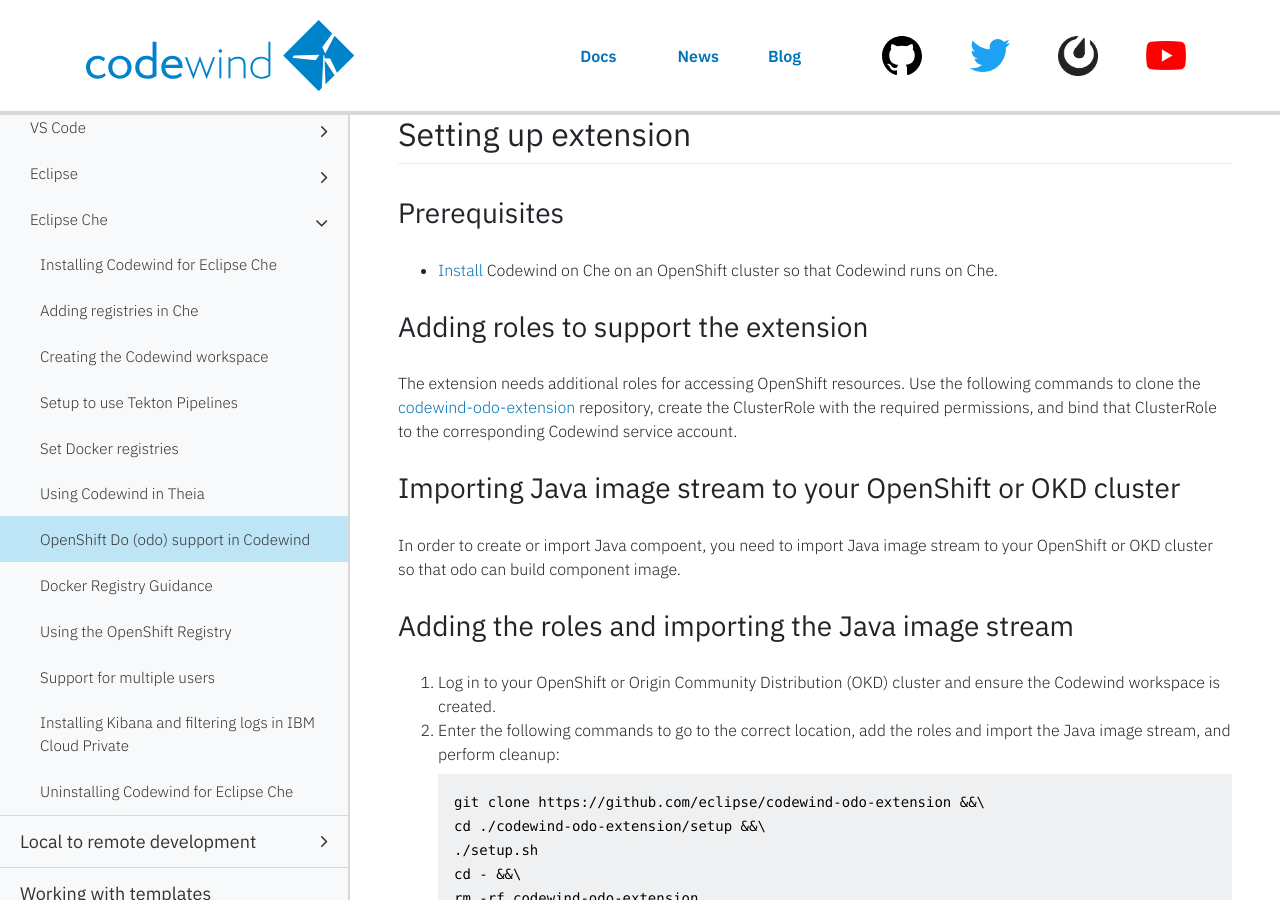
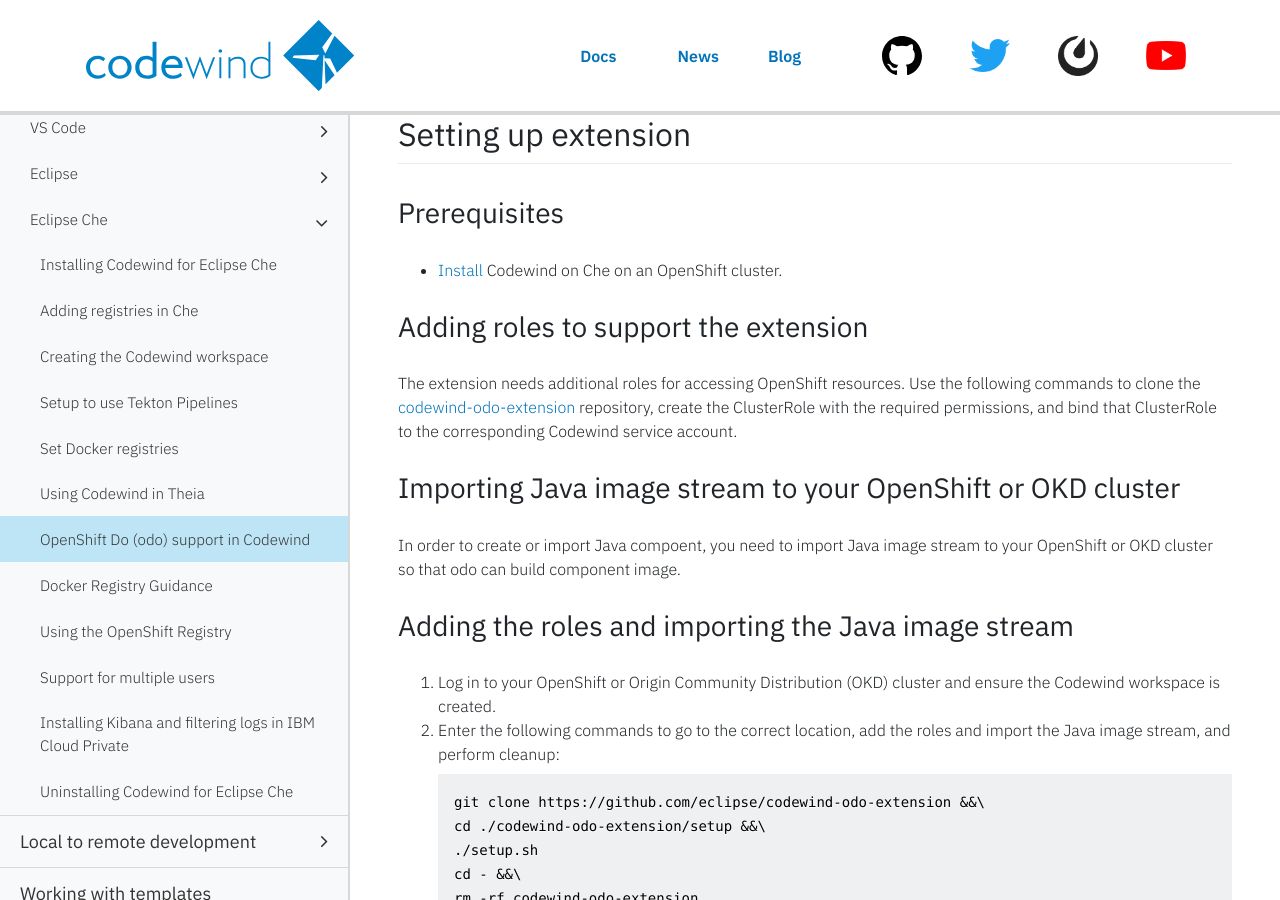
Before and after one commit to eclipse-archived/codewind-docs, a Jekyll site: the page built from docs/_documentations/mdt-che-odo-support.md, in a window 1280 px wide and 900 px high, scrolled down 542 px. Built offline with Jekyll 4.4.1, drawn with Linux system fonts in a browser that asks for light colours; nearby versions of some CDN libraries; comment, search, counter and statistics services are not loaded.

Commit message:
Removing redundant words
Signed-off-by: Sarah Ishida <sishida@us.ibm.com>

```diff
--- a/docs/_documentations/mdt-che-odo-support.md
+++ b/docs/_documentations/mdt-che-odo-support.md
@@ -25,7 +25,7 @@ The extension to Codewind provides support for [OpenShift Do (odo)](https://gith
 ## Setting up extension
 
 ### Prerequisites
-- [Install](mdt-che-installinfo.html) Codewind on Che on an OpenShift cluster so that Codewind runs on Che.
+- [Install](mdt-che-installinfo.html) Codewind on Che on an OpenShift cluster.
 
 ### Adding roles to support the extension
 The extension needs additional roles for accessing OpenShift resources. Use the following commands to clone the [codewind-odo-extension](https://github.com/eclipse/codewind-odo-extension) repository, create the ClusterRole with the required permissions, and bind that ClusterRole to the corresponding Codewind service account.
```
